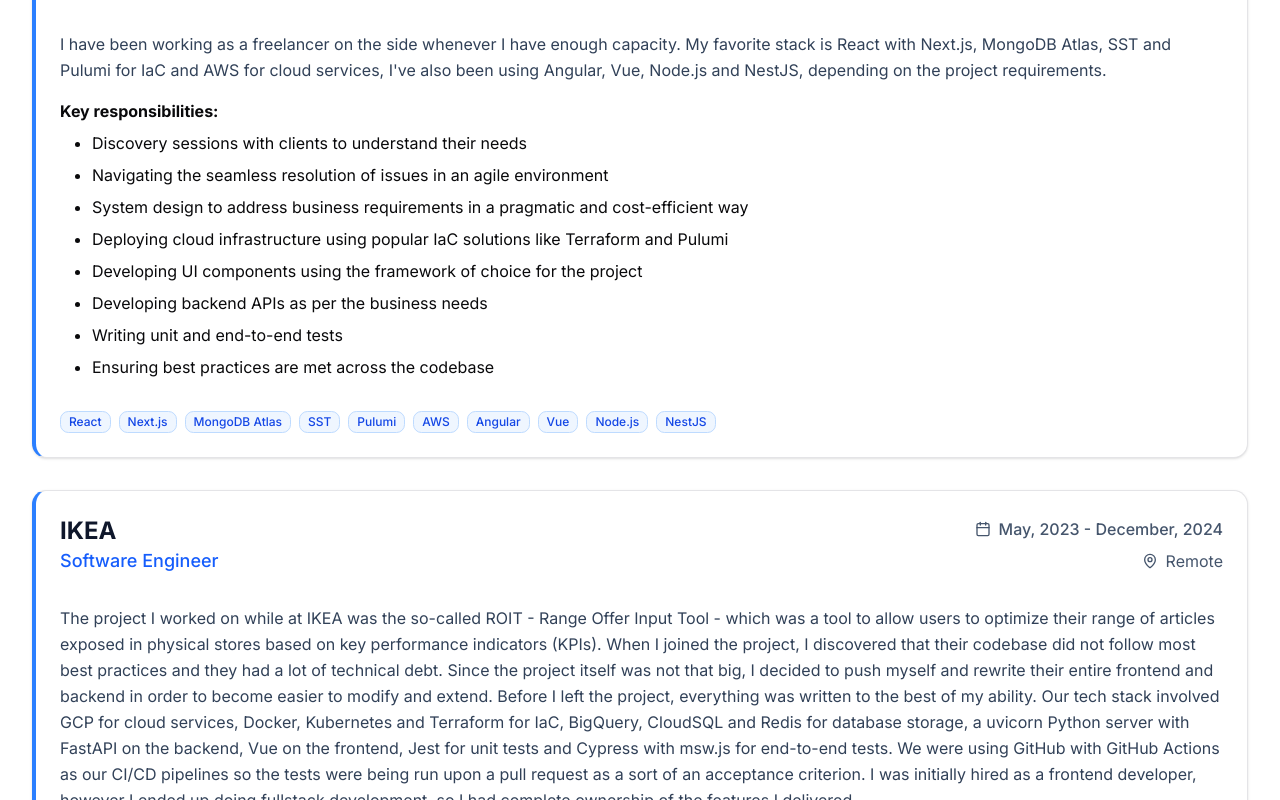
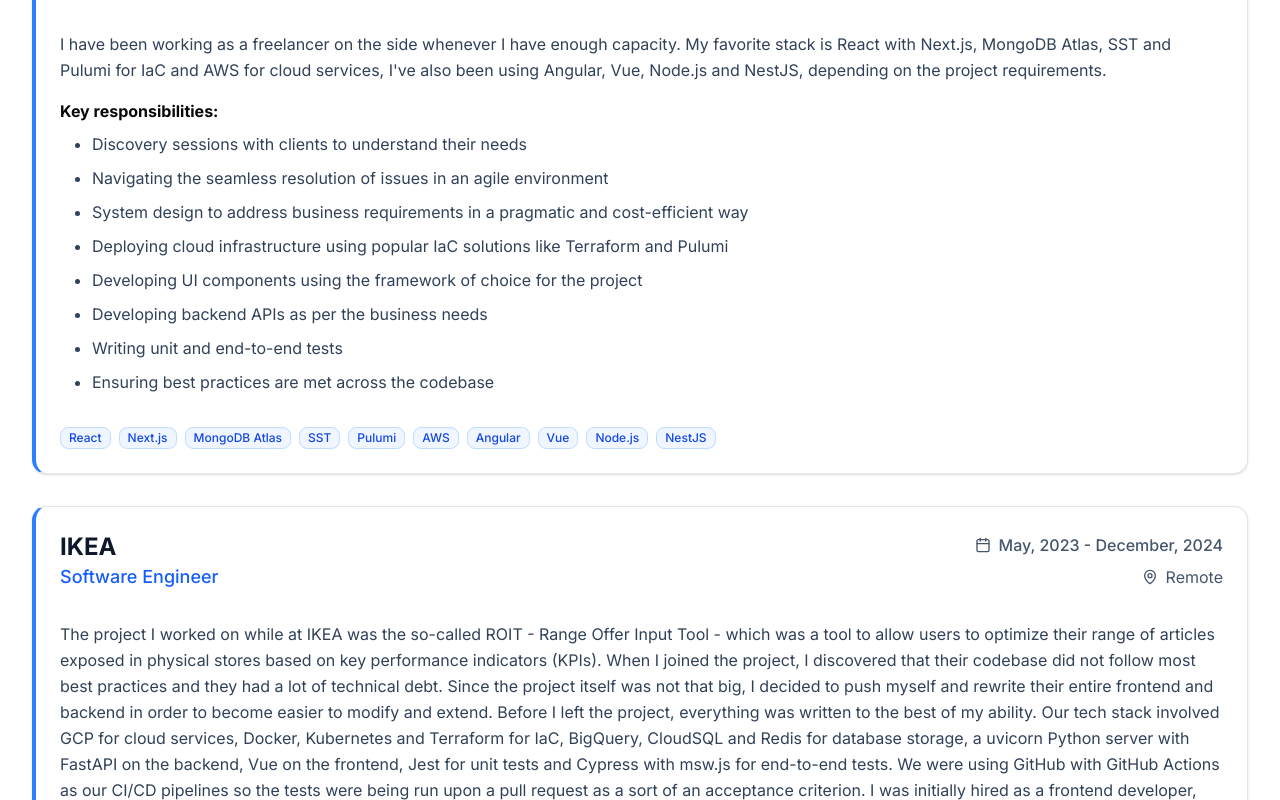
Before and after one commit to bojidaryovchev/bojidaryovchev.dev, a Next.js app: page / in a window 1280 px wide. Shown: the part 2220-3020 px from the top of the page. Built offline with nearby package versions, Linux system fonts and the light colour scheme.

Commit message:
chore: color update

```diff
--- a/src/components/experience-card.tsx
+++ b/src/components/experience-card.tsx
@@ -48,7 +48,7 @@
 
         <strong>Key responsibilities:</strong>
 
-        <ul className="mt-2 mb-8 list-disc space-y-2 pl-8">
+        <ul className="mt-2 mb-8 list-disc space-y-2 pl-8 leading-relaxed text-slate-700 dark:text-slate-300">
           {responsibilities.map((responsibility) => (
             <li key={responsibility}>{responsibility}</li>
           ))}
```
